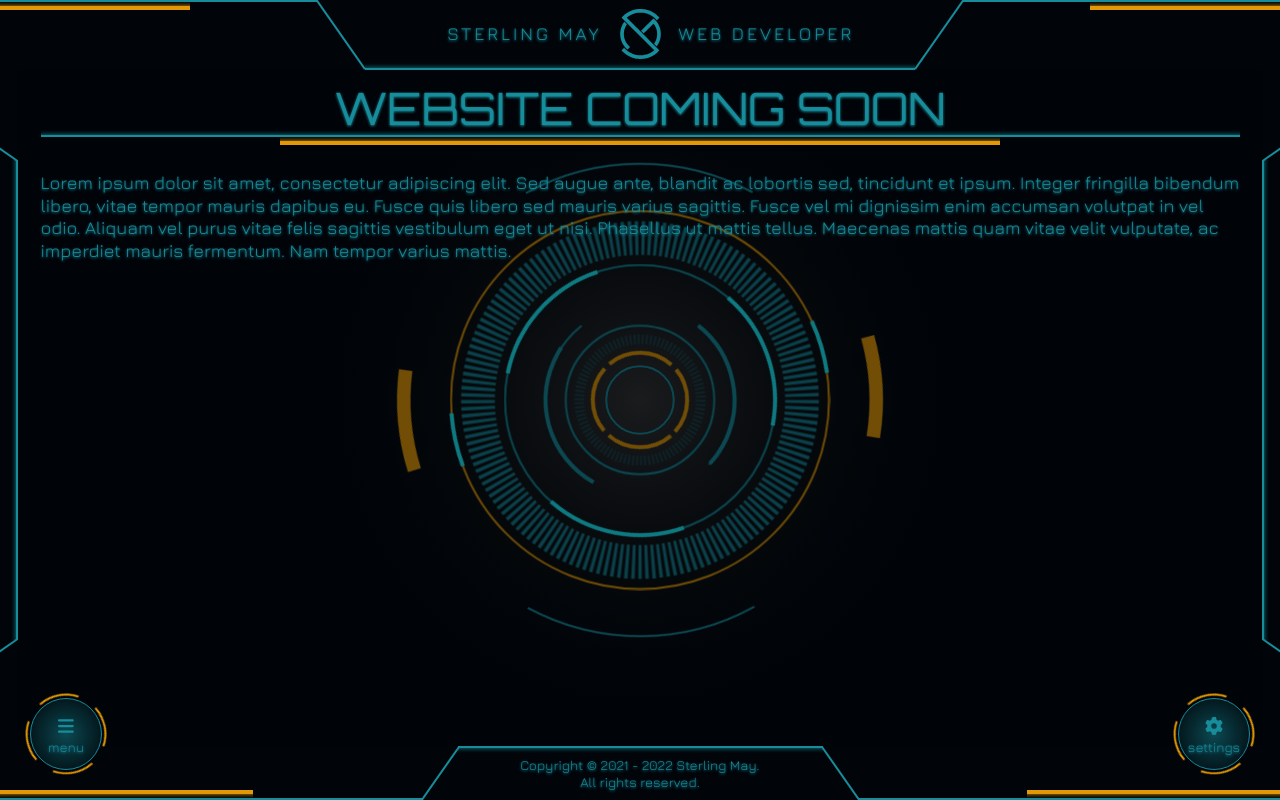
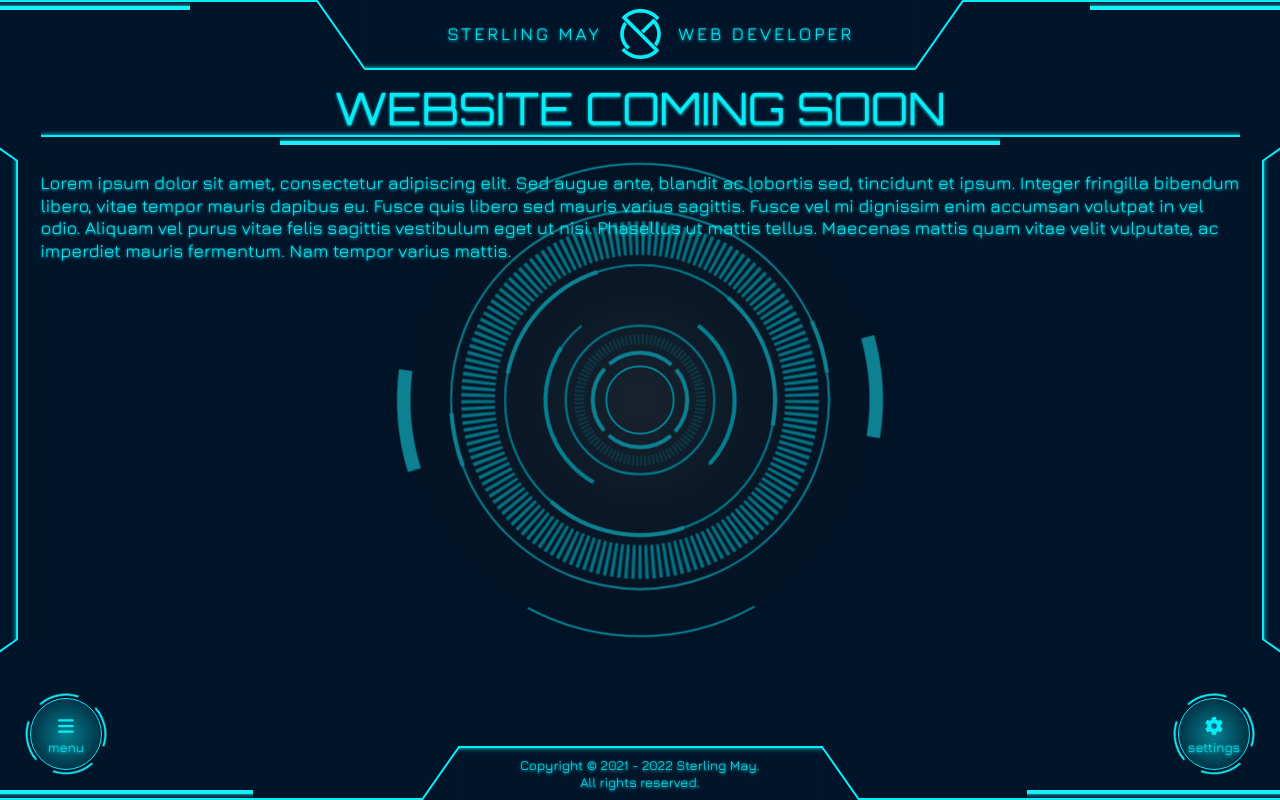
Before and after one commit to ProgrammerSM/SM-WD.com, a Next.js app: page / in a window 1280 px wide. Built offline with nearby package versions, Linux system fonts and the light colour scheme.

Commit message:
added finishing touches to nav menu

```diff
--- a/src/components/menus/CloseButton.js
+++ b/src/components/menus/CloseButton.js
@@ -1,13 +1,14 @@
 // Modules
 import { faTimes } from '@fortawesome/free-solid-svg-icons'
-import styled from 'styled-components'
 import { useContext } from 'react'
+import styled, { keyframes } from 'styled-components'
 
 // Components
 import { FontAwesomeIcon } from '@fortawesome/react-fontawesome'
 
 // Context
 import { ActiveMenuContext } from 'context/ActiveMenuContext'
+import { SettingsContext } from 'context/SettingsContext'
 
 // Data
 import {
@@ -16,6 +17,11 @@ import {
 } from 'data/media-queries'
 
 // Styles
+const fadeIn = keyframes`
+  0% { opacity: 0; }
+  100% { opacity: 1; }
+`
+
 const CloseButtonStyles = styled.div`
   ${small} {
     position: fixed;
@@ -40,7 +46,11 @@ const CloseButtonStyles = styled.div`
     letter-spacing: 2px;
     border-top: 2px solid transparent;
     border-bottom: 2px solid transparent;
-    transition: all .5s;
+
+    &.animation-active {
+      transition: all .5s;
+      animation: ${fadeIn} 2s;
+    }
 
     &:active,
     &:focus,
@@ -64,15 +74,20 @@ const CloseButtonStyles = styled.div`
 `
 
 const CloseButton = () => {
+  const { isAnimationActive } = useContext(SettingsContext)
   const {
     setActiveMenu,
     setIsMenuActive,
   } = useContext(ActiveMenuContext)
 
+  const animationActiveClass = isAnimationActive
+    ? 'animation-active'
+    : 'no-animation'
+
   return (
     <CloseButtonStyles>
       <button
-        className='close-button'
+        className={`close-button ${animationActiveClass}`}
         onClick={() => {
           setIsMenuActive(false)
           setActiveMenu('')
--- a/src/components/menus/navigaton-menu/NavMenu.js
+++ b/src/components/menus/navigaton-menu/NavMenu.js
@@ -1,10 +1,14 @@
 // Modules
+import { useContext } from 'react'
 import { useRouter } from 'next/router'
 import styled, { keyframes } from 'styled-components'
 
 // Components
 import CloseButton from '../CloseButton'
 import NavItem from './NavItem'
+
+// Context
+import { SettingsContext } from 'context/SettingsContext'
 
 // Data
 import navigationMenu from 'data/navigation-menu'
@@ -35,14 +39,7 @@ const NavMenuStyles = styled.div`
   margin: 0 auto;
   padding-top: var(--space-medium);
 
-  .nav-menu {
-    display: flex;
-    flex-direction: column;
-    flex-wrap: wrap;
-    justify-content: center;
-    align-items: center;
-    gap: calc(var(--space-extra-large) + 12px);
-
+  &.animation-active .nav-menu {
     ${small} {
       li {
         animation: ${mobileMenuExpand} .5s ease-in-out;
@@ -56,19 +53,37 @@ const NavMenuStyles = styled.div`
     }
 
     ${mediumUp} {
+      li { animation: ${mediumUpTransition} .75s ease-out; }
+    }
+  }
+
+  .nav-menu {
+    display: flex;
+    flex-direction: column;
+    flex-wrap: wrap;
+    justify-content: center;
+    align-items: center;
+    gap: calc(var(--space-extra-large) + 12px);
+
+    ${mediumUp} {
       margin-top: var(--space-large);
       flex-direction: row;
-
-      li { animation: ${mediumUpTransition} .75s ease-out; }
     }
   }
 `
 
 const NavMenu = () => {
   const router = useRouter()
+  const { isAnimationActive } = useContext(SettingsContext)
+  const animationActiveClass = isAnimationActive
+    ? 'animation-active'
+    : 'no-animation'
 
   return (
-    <NavMenuStyles data-testid='nav-menu'>
+    <NavMenuStyles
+      className={animationActiveClass}
+      data-testid='nav-menu'
+    >
       <CloseButton />
       <ul className='nav-menu'>
         {
--- a/src/data/themeColorGroups.js
+++ b/src/data/themeColorGroups.js
@@ -1,10 +1,10 @@
 /* eslint-disable sort-keys -- string values only, preferred order */
 export default {
   default: {
-    primaryColor: '#178D9C',
-    fontColor: '#178D9C',
-    backgroundColor: '#010409',
-    accentColor1: '#E39805',
+    primaryColor: '#08ECF7',
+    fontColor: '#08ECF7',
+    backgroundColor: '#00152A',
+    accentColor1: '#1AF0FB',
     accentColor2: '#1AF0FB',
     accentColor3: '#1AF0FB',
   },
```
